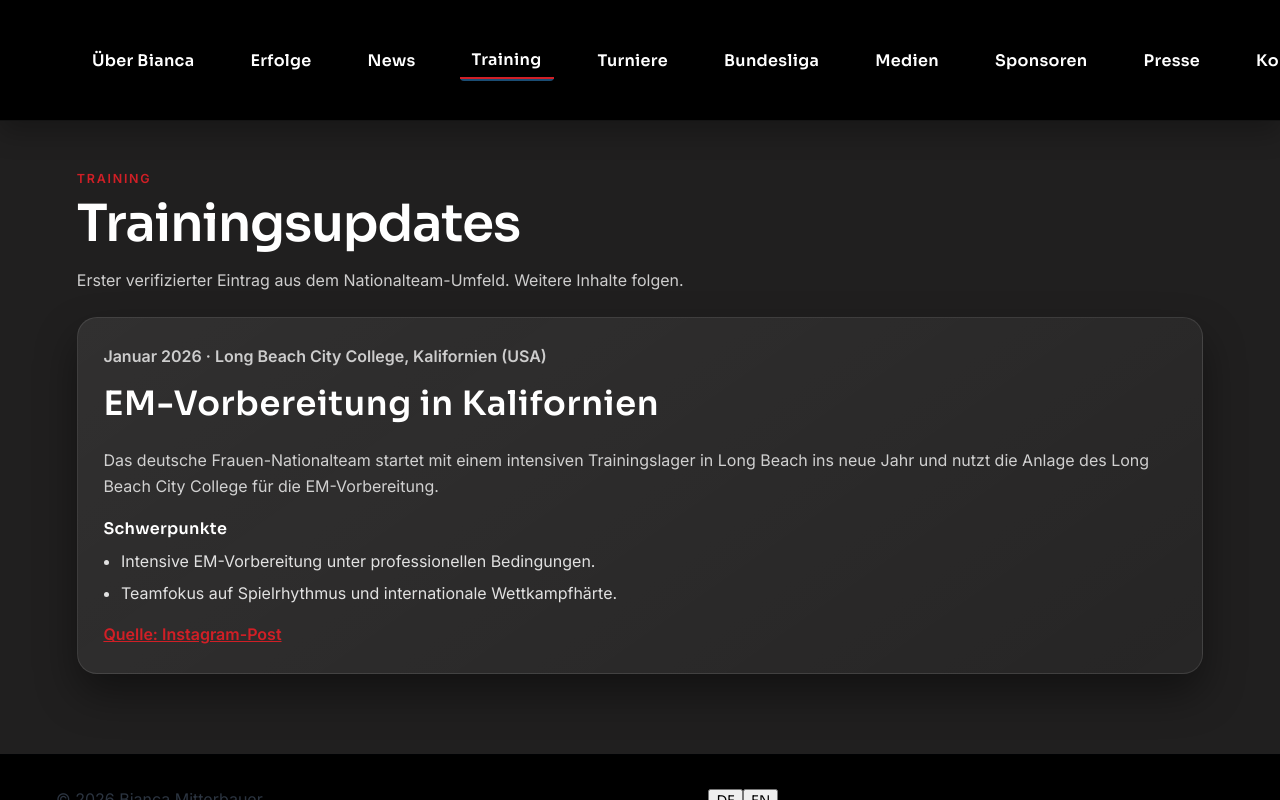
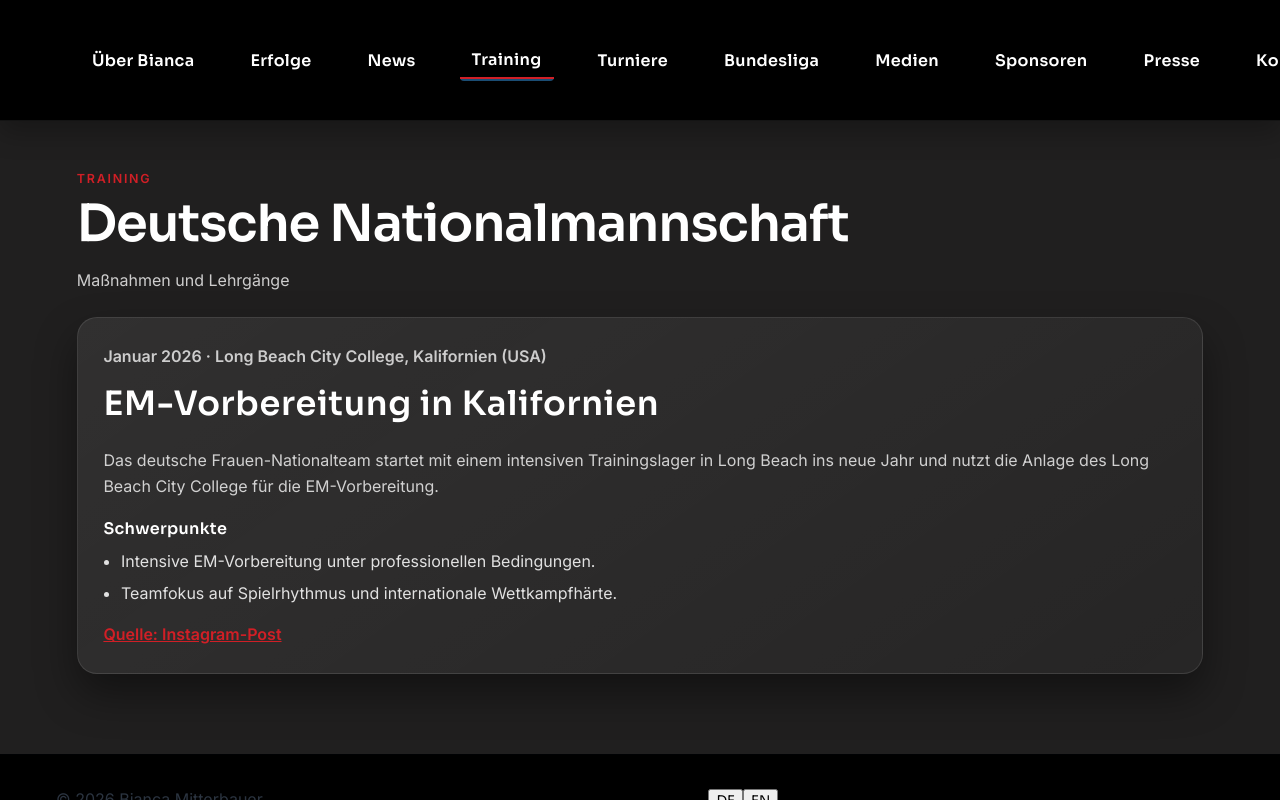
Before and after one commit to biancamitterbauer/bianca-waterpolo, an Angular app: page /training in a window 1280 px wide. Built offline with nearby package versions, Linux system fonts and the light colour scheme.

Commit message:
content(training): update heading and intro text for national team context

```diff
--- a/src/app/features/training/training.component.html
+++ b/src/app/features/training/training.component.html
@@ -2,10 +2,8 @@
   <div class="site-container training-page">
     <header class="training-header">
       <p class="kicker">Training</p>
-      <h1 class="site-title">Trainingsupdates</h1>
-      <p class="muted">
-        Erster verifizierter Eintrag aus dem Nationalteam-Umfeld. Weitere Inhalte folgen.
-      </p>
+      <h1 class="site-title">Deutsche Nationalmannschaft</h1>
+      <p class="muted">Maßnahmen und Lehrgänge</p>
     </header>
 
     <article class="training-card" *ngFor="let update of updates">
```
